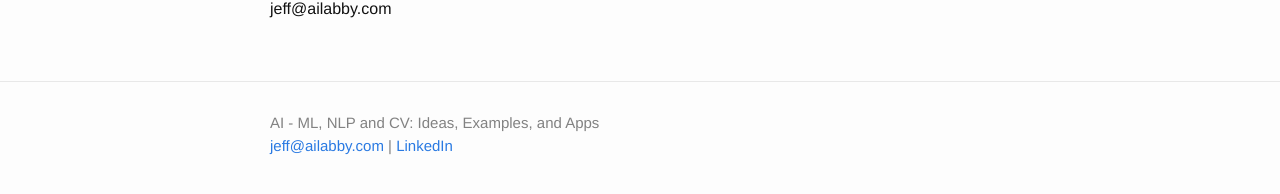
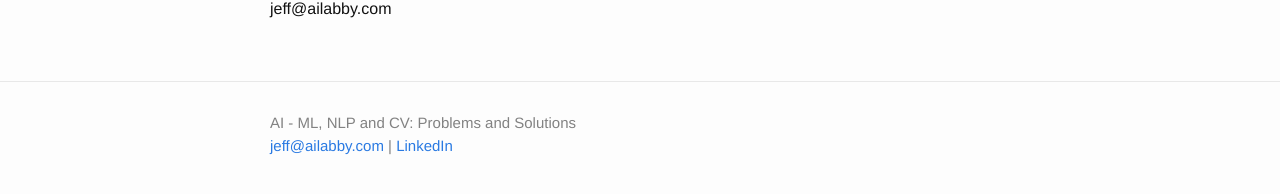
Before and after one commit to jeffxtang/jeffxtang.github.io, a Jekyll site: the page built from about.md, in a window 1280 px wide. Shown: the part 602-796 px from the top of the page. Built offline with Jekyll 4.4.1, drawn with Linux system fonts in a browser that asks for light colours.

Commit message:
updated desc

```diff
--- a/_config.yml
+++ b/_config.yml
@@ -8,7 +8,7 @@
 # Site settings
 title: Jeff Tang's Blog
 email: jeff@ailabby.com
-description: "AI - ML, NLP and CV: Ideas, Examples, and Apps"
+description: "AI - ML, NLP and CV: Problems and Solutions"
 topics: "ML, NLP, CV and AI"
 baseurl: "" # the subpath of your site, e.g. /blog
 url: "http://jeffxtang.github.io" # the base hostname & protocol for your site
```
